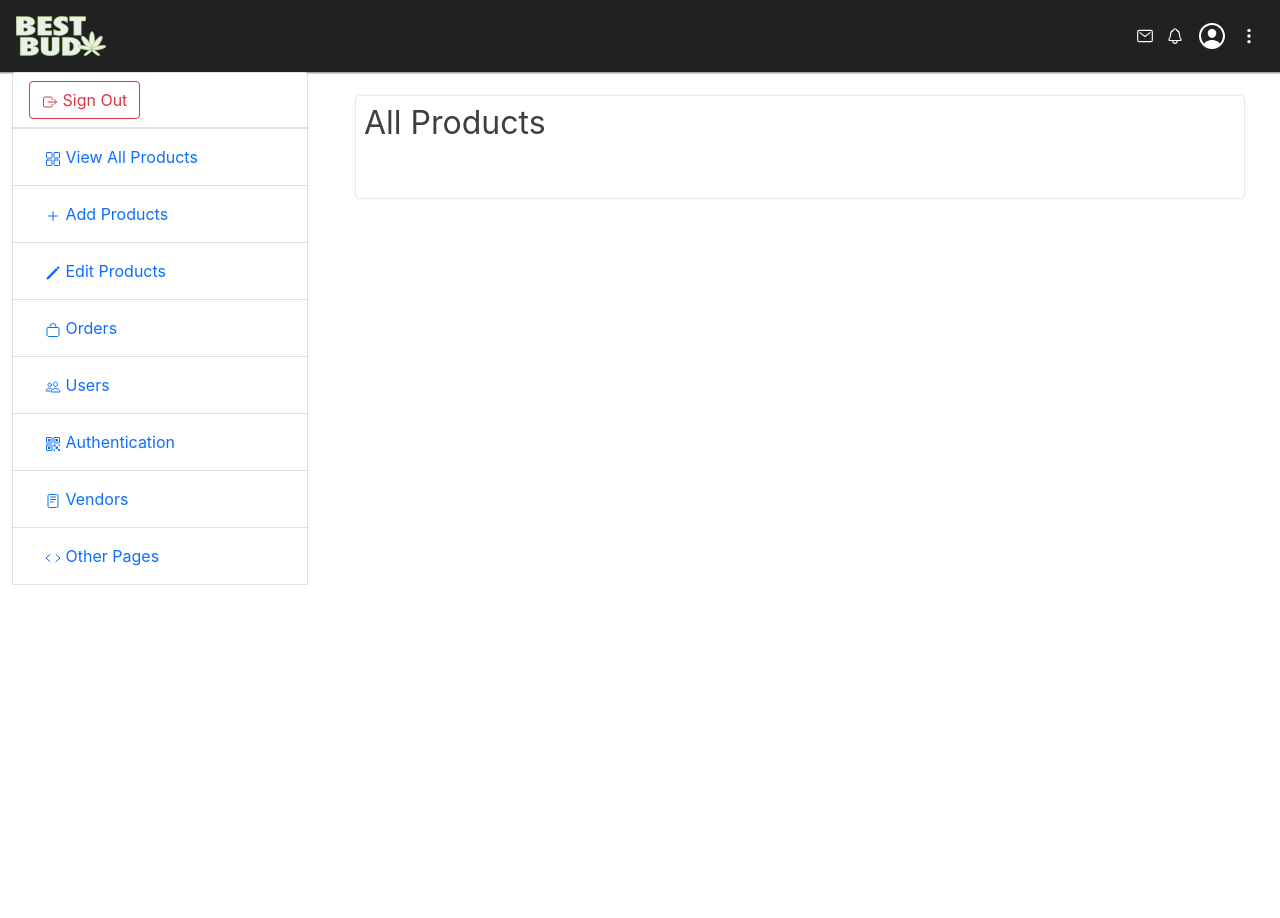
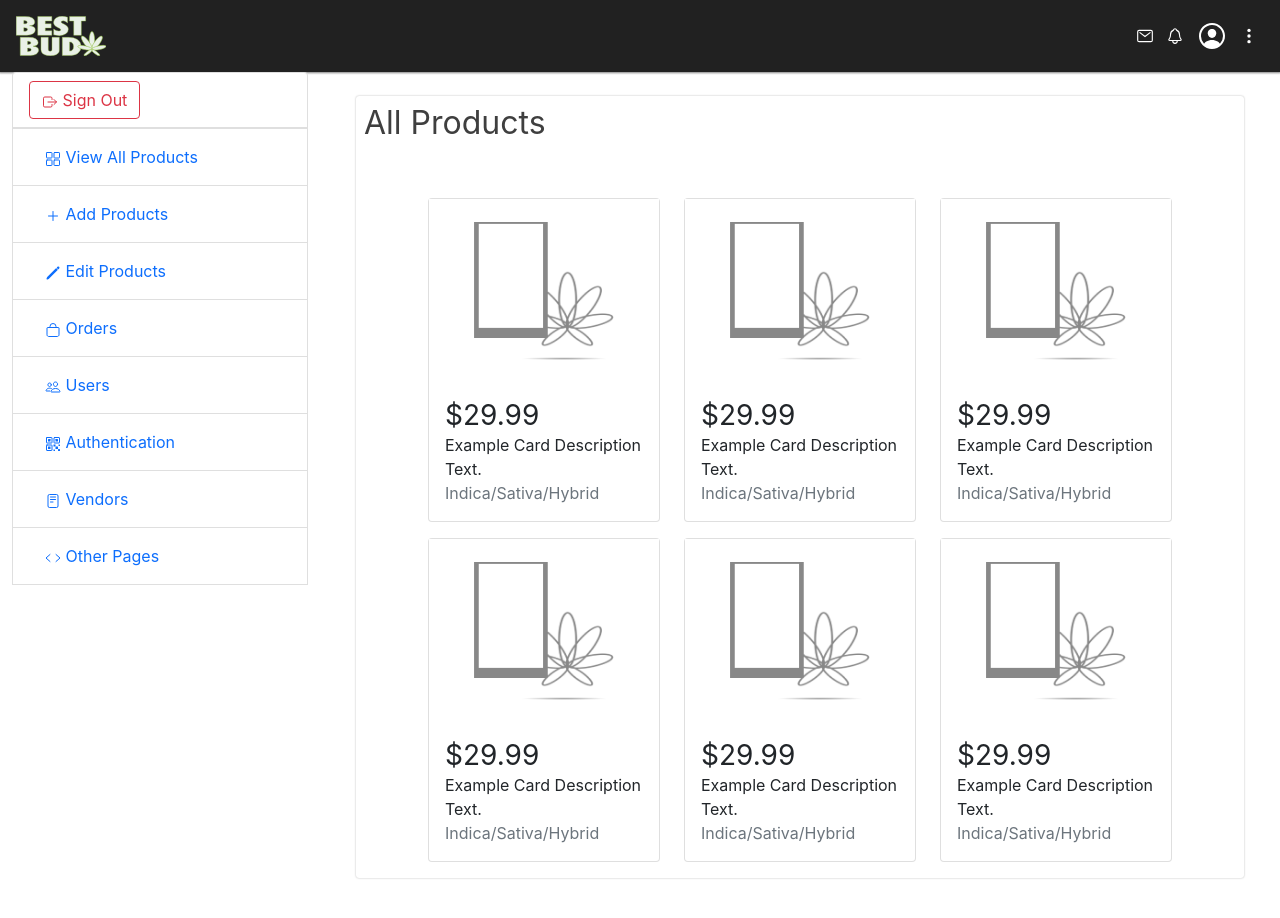
Before and after one commit to BrEstrada/BestBud, a React (Create React App) app: page /dashboard in a window 1280 px wide. Shown: the top 918 px of the page. Before the commit the page ends 872 px from the top, so only its background shows below. Built offline with nearby package versions, Linux system fonts and the light colour scheme; no server answers; sample sign-in values are in the browser's storage.

Commit message:
example product card

```diff
--- a/src/components/panels/AllProductsPanel.js
+++ b/src/components/panels/AllProductsPanel.js
@@ -2,6 +2,7 @@ import React from 'react';
 
 import { PanelStyles, PanelBody, PanelHeader } from './styles';
 import { Row } from 'react-bootstrap';
+import { ProductCard } from 'components/products';
 
 function AllProductsPanel({ title, ...props }) {
     return (
@@ -13,7 +14,14 @@ function AllProductsPanel({ title, ...props }) {
                 <PanelBody>
                     <div className="album">
                         <div className="container">
-                            <Row></Row>
+                            <Row>
+                                <ProductCard />
+                                <ProductCard />
+                                <ProductCard />
+                                <ProductCard />
+                                <ProductCard />
+                                <ProductCard />
+                            </Row>
                         </div>
                     </div>
                 </PanelBody>
--- a/src/components/products/ProductCard.js
+++ b/src/components/products/ProductCard.js
@@ -1 +1,25 @@
 import React from 'react';
+import ProductCardPlaceholder from './../../assets/images/ProductCardImage.png';
+
+function ProductCard(props) {
+    return (
+        <>
+            <div className="col-md-4">
+                <div className="card mb-3">
+                    <img src={ProductCardPlaceholder} alt="" />
+                    <div className="card-body">
+                        <h3 className="fs-3">$29.99</h3>
+                        <p className="card-text">
+                            Example Card Description Text.
+                        </p>
+                        <p className="card-text text-muted">
+                            Indica/Sativa/Hybrid
+                        </p>
+                    </div>
+                </div>
+            </div>
+        </>
+    );
+}
+
+export default ProductCard;
```
Also changed, not shown: src/assets/images/ProductCardImage.png (added).
